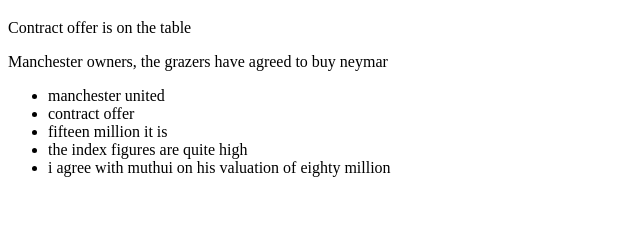
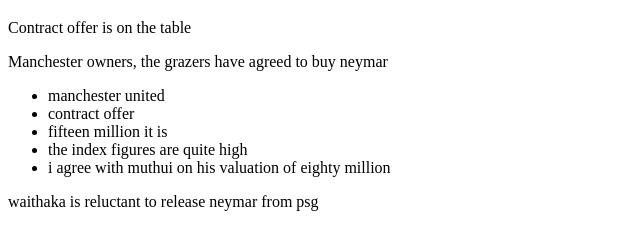
Before and after one commit to Jameskabuki/my-example, a plain HTML site: page Team/semantic.html in a window 1280 px wide. Shown: the part 61-310 px from the top of the page, without its empty margins (0-640 px from the left). Drawn offline with Linux system fonts and the light colour scheme.

```diff
--- a/Team/semantic.html
+++ b/Team/semantic.html
@@ -20,5 +20,6 @@
 
         </ul>
     </div>
+    <p> waithaka is reluctant to release neymar from psg</p>
 </body>
 </html>
```
